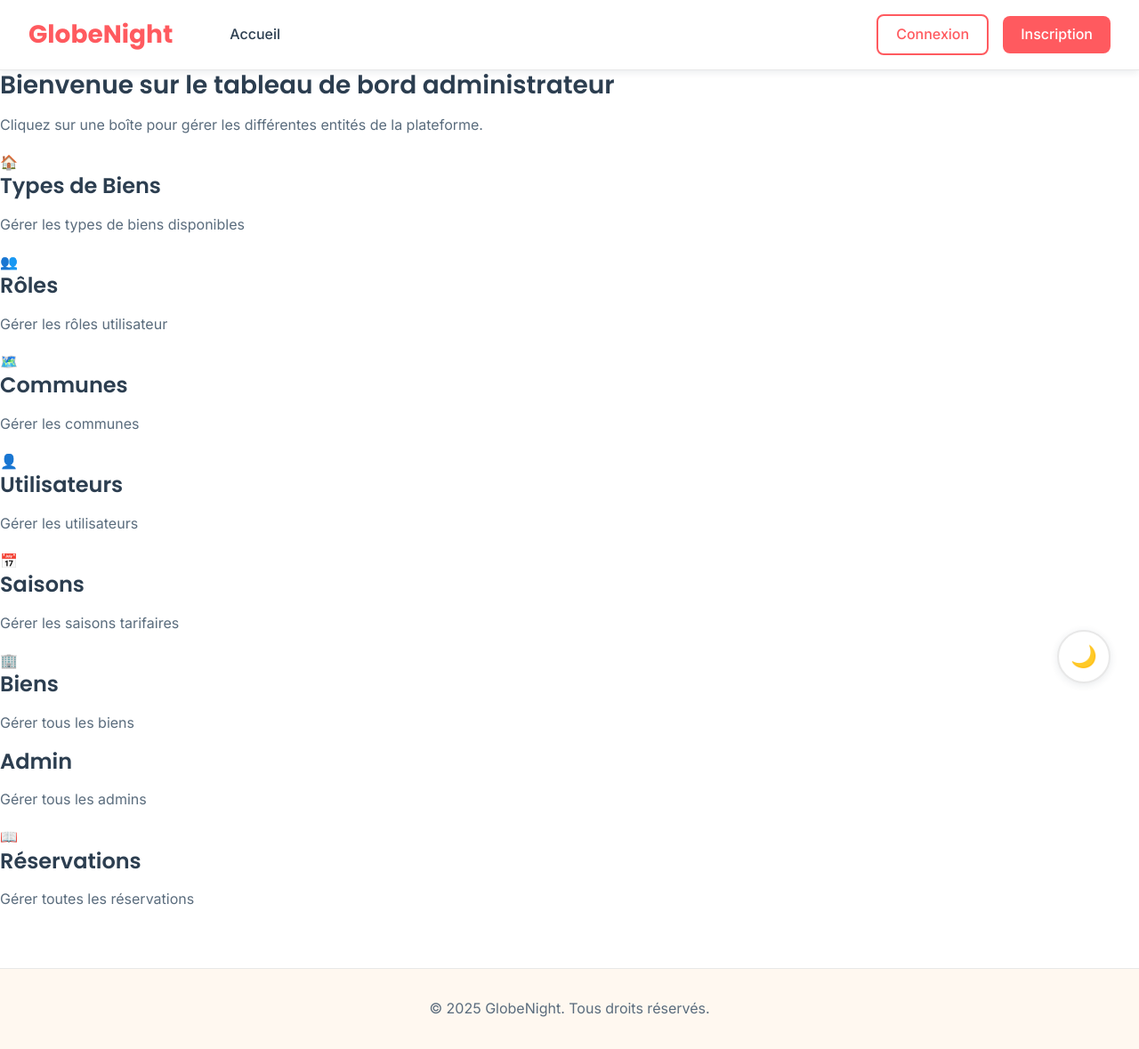
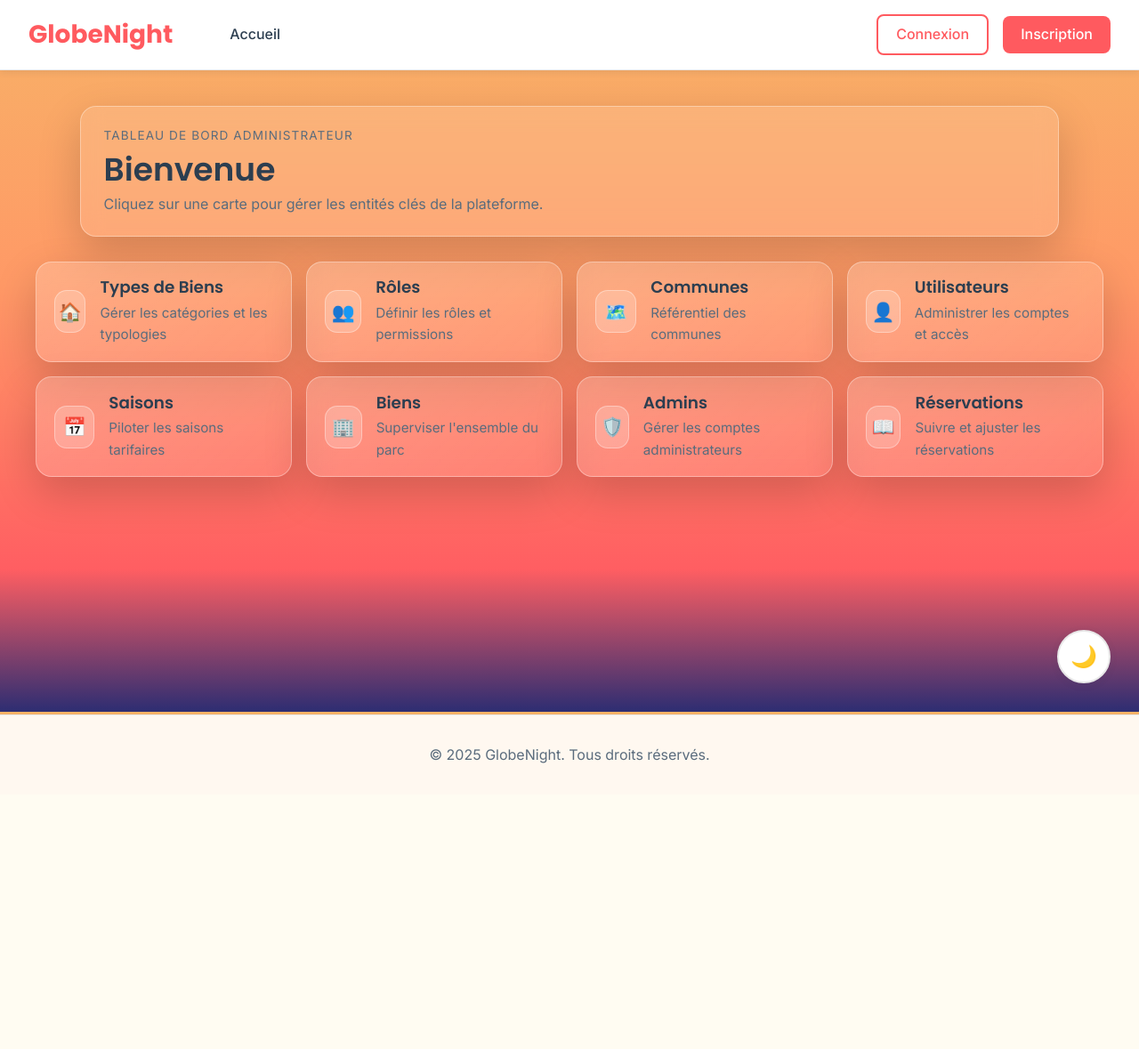
Before and after one commit to Gu1LLaumeR0UY3R/Goodnight, a PHP site: page /app/Views/admin/index.php in a window 1280 px wide. Shown: the whole page at 89% size. After the commit the page ends 858 px from the top, so only its background shows below. Run offline with PHP 8.4, Linux system fonts and the light colour scheme.

Commit message:
CSS rapide de l'admin pour son focntionnement

```diff
--- a/app/Views/admin/index.php
+++ b/app/Views/admin/index.php
@@ -5,82 +5,94 @@
     <meta name="viewport" content="width=device-width, initial-scale=1.0">
     <title>Administration - GlobeNight</title>
     <link rel="stylesheet" href="/css/style.css">
-    <link rel="stylesheet" href="/css/grille.css">
     <link rel="stylesheet" href="/css/navbar.css">
+    <link rel="stylesheet" href="/css/sunset-background.css">
+    <link rel="stylesheet" href="/css/dashboard.css">
     <link rel="stylesheet" href="/css/admin-modal.css">
 </head>
-<body>
+<body class="home-sunset">
     <?php include __DIR__ . '/../layout/navbar.php'; ?>
 
-    <main>
-        <h2>Bienvenue sur le tableau de bord administrateur</h2>
-        <p>Cliquez sur une boîte pour gérer les différentes entités de la plateforme.</p>
+    <main class="page-shell">
+        <section class="glass-card admin-hero">
+            <p class="eyebrow">Tableau de bord administrateur</p>
+            <div class="admin-hero-head">
+                <h1>Bienvenue</h1>
+                <p>Cliquez sur une carte pour gérer les entités clés de la plateforme.</p>
+            </div>
+        </section>
 
-        <!-- Conteneur des boîtes cliquables -->
-        <div class="admin-boxes-container">
-            <!-- Gestion des Types de Biens -->
-            <div class="admin-box" data-iframe-url="/admin/typesBiens" data-title="Gestion des Types de Biens">
+        <section class="admin-boxes-grid">
+            <div class="admin-box glass-card" data-iframe-url="/admin/typesBiens" data-title="Gestion des Types de Biens">
                 <span class="admin-box-icon">🏠</span>
+                <div>
                     <h3 class="admin-box-title">Types de Biens</h3>
-                <p class="admin-box-description">Gérer les types de biens disponibles</p>
+                    <p class="admin-box-description">Gérer les catégories et les typologies</p>
+                </div>
             </div>
 
-            <!-- Gestion des Rôles -->
-            <div class="admin-box" data-iframe-url="/admin/roles" data-title="Gestion des Rôles">
+            <div class="admin-box glass-card" data-iframe-url="/admin/roles" data-title="Gestion des Rôles">
                 <span class="admin-box-icon">👥</span>
+                <div>
                     <h3 class="admin-box-title">Rôles</h3>
-                <p class="admin-box-description">Gérer les rôles utilisateur</p>
+                    <p class="admin-box-description">Définir les rôles et permissions</p>
+                </div>
             </div>
 
-            <!-- Gestion des Communes -->
-            <div class="admin-box" data-iframe-url="/admin/communes" data-title="Gestion des Communes">
+            <div class="admin-box glass-card" data-iframe-url="/admin/communes" data-title="Gestion des Communes">
                 <span class="admin-box-icon">🗺️</span>
+                <div>
                     <h3 class="admin-box-title">Communes</h3>
-                <p class="admin-box-description">Gérer les communes</p>
+                    <p class="admin-box-description">Référentiel des communes</p>
+                </div>
             </div>
 
-            <!-- Gestion des Utilisateurs -->
-            <div class="admin-box" data-iframe-url="/admin/users" data-title="Gestion des Utilisateurs">
+            <div class="admin-box glass-card" data-iframe-url="/admin/users" data-title="Gestion des Utilisateurs">
                 <span class="admin-box-icon">👤</span>
+                <div>
                     <h3 class="admin-box-title">Utilisateurs</h3>
-                <p class="admin-box-description">Gérer les utilisateurs</p>
+                    <p class="admin-box-description">Administrer les comptes et accès</p>
+                </div>
             </div>
 
-            <!-- Gestion des Saisons -->
-            <div class="admin-box" data-iframe-url="/admin/saisons" data-title="Gestion des Saisons">
+            <div class="admin-box glass-card" data-iframe-url="/admin/saisons" data-title="Gestion des Saisons">
                 <span class="admin-box-icon">📅</span>
+                <div>
                     <h3 class="admin-box-title">Saisons</h3>
-                <p class="admin-box-description">Gérer les saisons tarifaires</p>
+                    <p class="admin-box-description">Piloter les saisons tarifaires</p>
+                </div>
             </div>
 
-            <!-- Gestion des Biens -->
-            <div class="admin-box" data-iframe-url="/admin/biens" data-title="Gestion des Biens">
+            <div class="admin-box glass-card" data-iframe-url="/admin/biens" data-title="Gestion des Biens">
                 <span class="admin-box-icon">🏢</span>
+                <div>
                     <h3 class="admin-box-title">Biens</h3>
-                <p class="admin-box-description">Gérer tous les biens</p>
+                    <p class="admin-box-description">Superviser l'ensemble du parc</p>
+                </div>
             </div>
 
-            <!-- Gestion des Admins -->
-            <div class="admin-box" data-iframe-url="/admin/admins" data-title="Gestion des Admins">
-                <span class="admin-box-icon"></span>
-                <h3 class="admin-box-title">Admin</h3>
-                <p class="admin-box-description">Gérer tous les admins</p>
+            <div class="admin-box glass-card" data-iframe-url="/admin/admins" data-title="Gestion des Admins">
+                <span class="admin-box-icon">🛡️</span>
+                <div>
+                    <h3 class="admin-box-title">Admins</h3>
+                    <p class="admin-box-description">Gérer les comptes administrateurs</p>
+                </div>
             </div>
 
-            <!-- Gestion des Réservations -->
-            <div class="admin-box" data-iframe-url="/admin/reservations" data-title="Gestion des Réservations">
+            <div class="admin-box glass-card" data-iframe-url="/admin/reservations" data-title="Gestion des Réservations">
                 <span class="admin-box-icon">📖</span>
+                <div>
                     <h3 class="admin-box-title">Réservations</h3>
-                <p class="admin-box-description">Gérer toutes les réservations</p>
+                    <p class="admin-box-description">Suivre et ajuster les réservations</p>
                 </div>
             </div>
+        </section>
     </main>
 
     <footer>
         <p>&copy; <?php echo date("Y"); ?> GlobeNight. Tous droits réservés.</p>
     </footer>
 
-    <!-- Script pour gérer les modales -->
     <script src="/js/admin-modal.js"></script>
 </body>
 </html>
--- a/public/css/dashboard.css
+++ b/public/css/dashboard.css
@@ -1,6 +1,110 @@
 /* ========================================
    DASHBOARDS & ADMIN
    ======================================== */
+
+/* ===== GLOBAL SHELL ===== */
+.page-shell {
+  min-height: calc(100vh - 140px);
+  padding: 2.5rem 1.5rem 3rem;
+}
+
+.glass-card {
+  background: rgba(255, 255, 255, 0.12);
+  border: 1px solid rgba(255, 255, 255, 0.35);
+  border-radius: 18px;
+  box-shadow: 0 18px 48px rgba(0, 0, 0, 0.18);
+  backdrop-filter: blur(12px);
+  -webkit-backdrop-filter: blur(12px);
+}
+
+.dark-mode .glass-card {
+  background: rgba(31, 40, 51, 0.78);
+  border: 1px solid rgba(255, 255, 255, 0.12);
+  box-shadow: 0 18px 48px rgba(0, 0, 0, 0.4);
+}
+
+/* ===== ADMIN HERO ===== */
+.admin-hero {
+  max-width: 1100px;
+  margin: 0 auto 1.75rem;
+  padding: 1.4rem 1.6rem;
+}
+
+.admin-hero-head h1 {
+  font-size: 2.25rem;
+  margin-bottom: 0.25rem;
+}
+
+.admin-hero-head p {
+  margin: 0;
+  color: var(--text-secondary);
+}
+
+.eyebrow {
+  font-size: 0.85rem;
+  text-transform: uppercase;
+  letter-spacing: 0.08em;
+  color: var(--text-secondary);
+  margin-bottom: 0.35rem;
+}
+
+/* ===== ADMIN GRID ===== */
+.admin-boxes-grid {
+  display: grid;
+  grid-template-columns: repeat(auto-fit, minmax(260px, 1fr));
+  gap: 1rem;
+  max-width: 1200px;
+  margin: 0 auto;
+}
+
+.admin-box {
+  display: flex;
+  gap: 1rem;
+  align-items: center;
+  padding: 1.1rem 1.25rem;
+  color: var(--text-primary);
+  cursor: pointer;
+  transition: transform 0.2s ease, box-shadow 0.2s ease, border-color 0.2s ease;
+  background: linear-gradient(135deg, rgba(255,255,255,0.2), rgba(255,255,255,0.1));
+}
+
+.admin-box:hover {
+  transform: translateY(-4px);
+  box-shadow: 0 20px 50px rgba(0, 0, 0, 0.18);
+  border-color: rgba(255, 255, 255, 0.55);
+}
+
+.dark-mode .admin-box {
+  background: linear-gradient(135deg, rgba(31,40,51,0.9), rgba(31,40,51,0.75));
+}
+
+.admin-box-icon {
+  width: 48px;
+  height: 48px;
+  display: inline-flex;
+  align-items: center;
+  justify-content: center;
+  font-size: 1.3rem;
+  border-radius: 14px;
+  background: rgba(255, 255, 255, 0.2);
+  border: 1px solid rgba(255, 255, 255, 0.35);
+}
+
+.dark-mode .admin-box-icon {
+  background: rgba(255, 255, 255, 0.08);
+  border-color: rgba(255, 255, 255, 0.15);
+}
+
+.admin-box-title {
+  margin: 0;
+  font-size: 1.15rem;
+}
+
+.admin-box-description {
+  margin: 0.35rem 0 0;
+  color: var(--text-secondary);
+  font-size: 0.95rem;
+}
 
 /* ===== CONTENEUR DASHBOARD ===== */
 .dashboard-container {
```
Also changed, not shown: app/Views/bien/details.php (+8 -7 lines), public/css/admin-modal.css (added, +250 -0 lines), public/css/bien-details.css (+58 -27 lines). Lines whose indentation alone changed are shown as unchanged.
